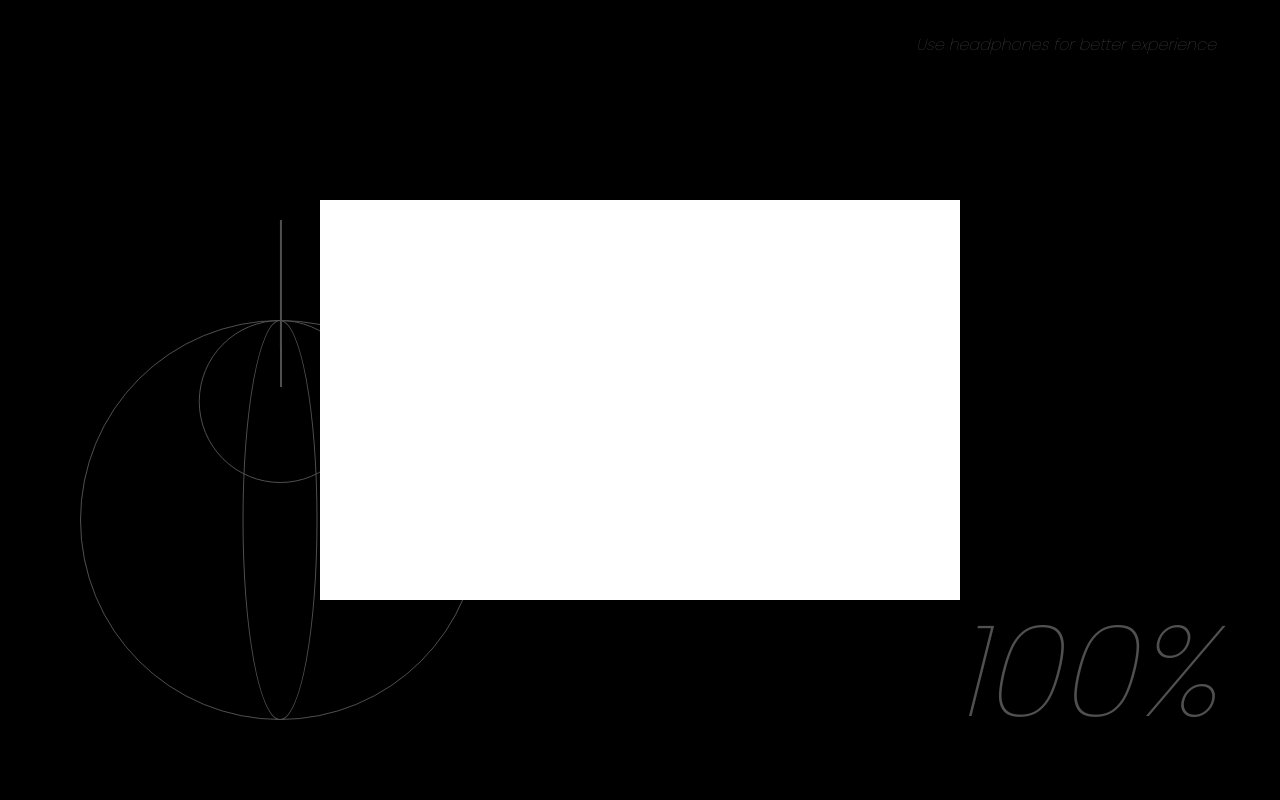
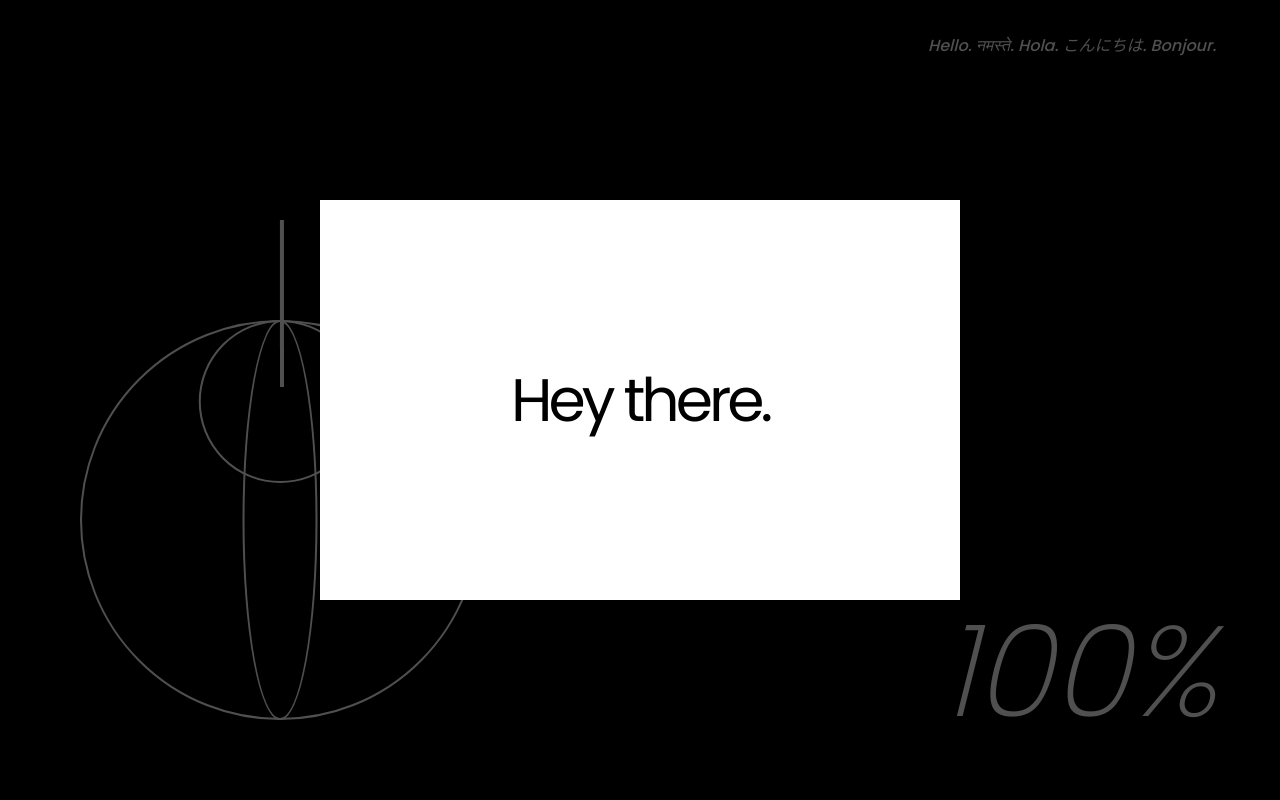
Before and after one commit to pythonicforge/heyHardik-html, a Flask app: page / in a window 1280 px wide. Run offline with Flask 3, Linux system fonts and the light colour scheme; some libraries are stand-ins or nearby versions.

Commit message:
CSS fixes ✅

```diff
--- a/src/static/css/style.css
+++ b/src/static/css/style.css
@@ -16,16 +16,17 @@
     font-family: 'Poppins', sans-serif;
 }
 
-body, html {
+body,
+html {
     width: 100vw;
     height: 100vh;
     overflow: hidden;
     background: #000;
-    color: var(--text-color);
 }
 
 .loader {
-    display: none;;
+    display: none;
+    ;
     position: fixed;
     top: 0;
     left: 0;
@@ -44,9 +45,8 @@ body, html {
     color: var(--circle-outline);
     padding: 2rem 4rem;
     font-size: 10vw;
-    font-weight: lighter;
+    font-weight: 200;
     font-style: italic;
-    z-index: 1000;
 }
 
 .site-teaser span {
@@ -56,7 +56,7 @@ body, html {
     padding: 2rem 4rem;
     color: var(--circle-outline);
     font-size: 1rem;
-    font-weight: lighter;
+    font-weight: 500;
     font-style: italic;
 }
 
@@ -76,7 +76,7 @@ body, html {
     width: 100%;
     height: 100%;
     background: none;
-    border: 1px solid var(--circle-outline);
+    border: 2px solid var(--circle-outline);
     border-radius: 100%;
 }
 
@@ -96,7 +96,7 @@ body, html {
     width: 162.5px;
     height: 162.5px;
     background: none;
-    border: 1px solid var(--circle-outline);
+    border: 2px solid var(--circle-outline);
     border-radius: 100%;
 }
 
@@ -108,7 +108,7 @@ body, html {
     height: 0px;
     display: none;
     background: none;
-    border: 1px solid var(--circle-outline);
+    border: 2px solid var(--circle-outline);
     transform-origin: bottom;
 }
 
@@ -119,9 +119,6 @@ body, html {
     left: 0;
     width: 100vw;
     height: 100vh;
-    display: flex;
-    justify-content: center;
-    align-items: center;
     background: #fff;
 }
 
@@ -129,9 +126,11 @@ body, html {
     font-size: 7.5rem;
     font-weight: 400;
     letter-spacing: -0.5rem;
+    text-align: center;
 }
 
-main, canvas {
+main,
+canvas {
     display: block;
 }
 
@@ -172,7 +171,8 @@ canvas {
     margin-bottom: .75em;
 }
 
-.mobile-view p, ul {
+.mobile-view p,
+ul {
     margin: 1.5em 0 0 0;
 }
 
@@ -199,8 +199,10 @@ canvas {
         display: block;
     }
 
-    .container{
-        display: block;
+    .container {
+        display: flex;
+        justify-content: center;
+        align-items: center;
     }
 
     .mobile-view {
@@ -213,7 +215,7 @@ canvas {
         display: none;
     }
 
-    .container{
+    .container {
         display: none;
     }
 
--- a/src/templates/index.html
+++ b/src/templates/index.html
@@ -13,7 +13,7 @@
     <div class="loader">
         <h1 class="counter">0%</h1>
         <div class="site-teaser">
-            <span>Use headphones for better experience</span>
+            <span>Hello. नमस्ते. Hola. こんにちは. Bonjour.  </span>
         </div>
         <div class="circles">
             <div class="circle circle-outer"></div>
@@ -24,6 +24,7 @@
     </div>
 
     <div class="container">
+        <h1>Hey there.</h1>
     </div>
 
     <main class="mobile-view">
```
